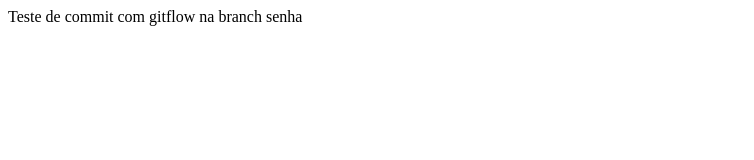
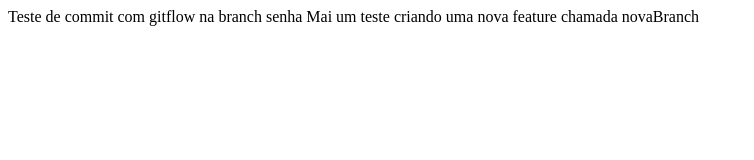
Before and after one commit to pcabreira/cursoGitFlow, a plain HTML site: page index.html in a window 1280 px wide. Shown: the whole page, without its empty margins (0-754 px from the left). Drawn offline with Linux system fonts and the light colour scheme.

Commit message:
Criando nova feature chamada novaBranch

```diff
--- a/index.html
+++ b/index.html
@@ -1,5 +1,6 @@
 <html>
 <body>
 Teste de commit com gitflow na branch senha
+Mai um teste criando uma nova feature chamada novaBranch
 </body>
 </html>
```
